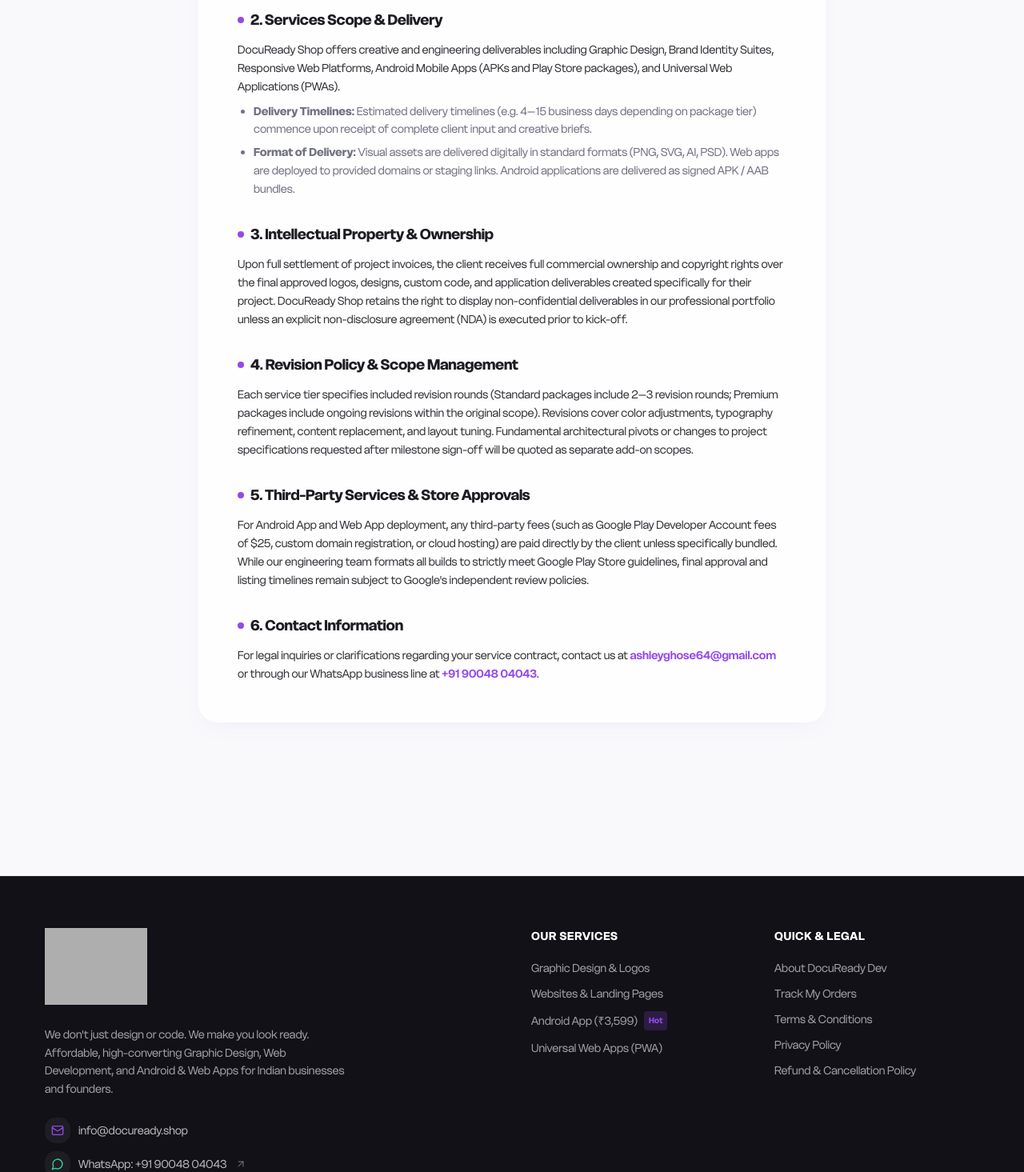
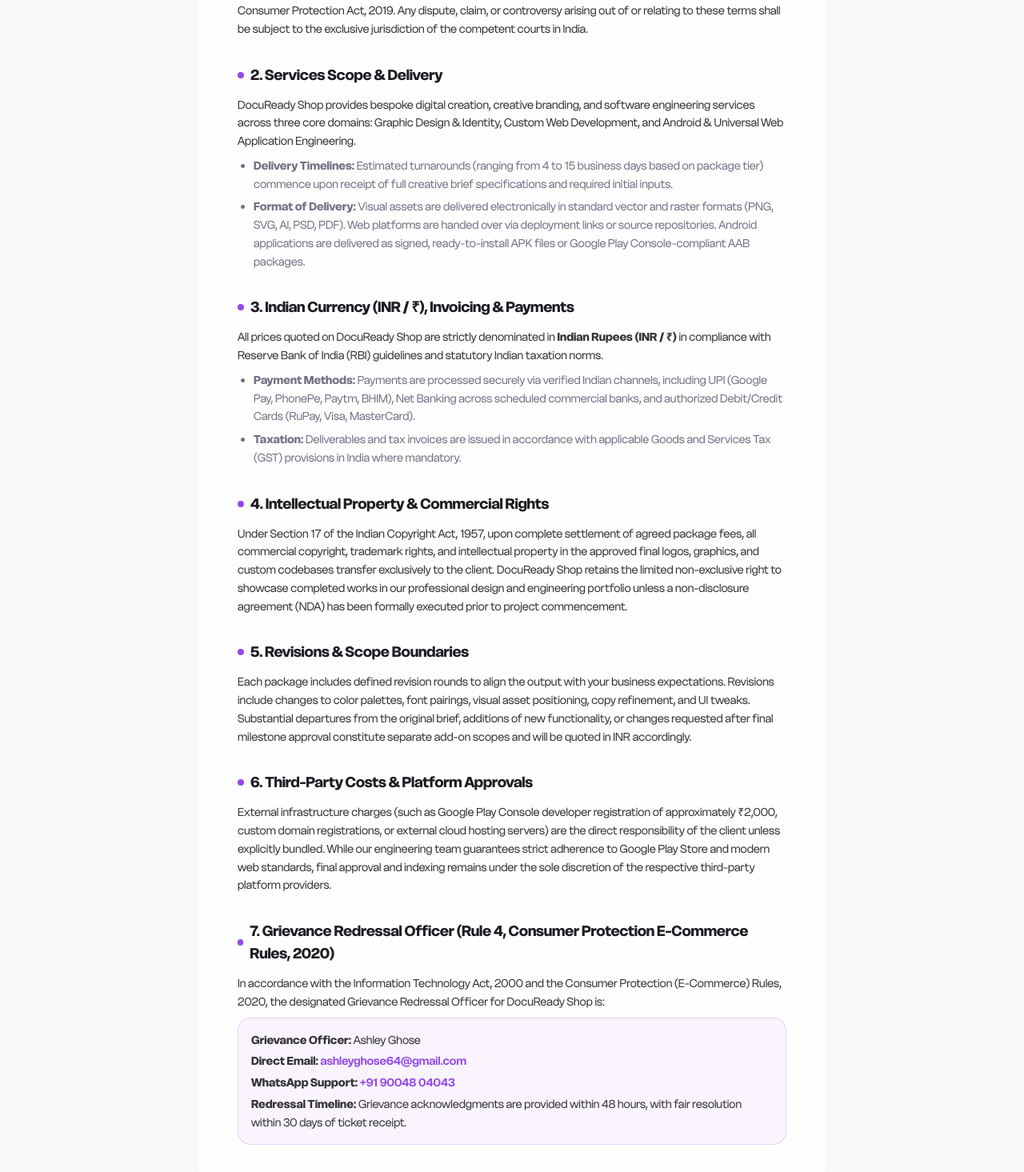
Before and after one commit to docuready-dev/docuready-shop, a React (Vite) app: page /terms in a window 1280 px wide. Shown: the part 506-1971 px from the top of the page at 80% size. Built offline with nearby package versions, Linux system fonts and the light colour scheme; grey boxes are pictures that could not be loaded.

Commit message:
feat: align T&C and refund policies with Indian law and INR currency, set official email to ashleyghose64@gmail.com

```diff
--- a/src/components/Footer.tsx
+++ b/src/components/Footer.tsx
@@ -31,13 +31,13 @@ export default function Footer() {
             </p>
             <div className="flex flex-col gap-2.5">
               <a
-                href="mailto:info@docuready.shop"
+                href="mailto:ashleyghose64@gmail.com"
                 className="inline-flex items-center gap-2.5 text-white/70 hover:text-white text-sm transition-colors group"
               >
                 <div className="w-8 h-8 rounded-lg bg-white/5 flex items-center justify-center group-hover:bg-primary/20 transition-colors">
                   <Mail className="w-4 h-4 text-primary" />
                 </div>
-                <span>info@docuready.shop</span>
+                <span>ashleyghose64@gmail.com</span>
               </a>
               <a
                 href="https://wa.me/919004804043"
--- a/src/pages/PrivacyPage.tsx
+++ b/src/pages/PrivacyPage.tsx
@@ -61,11 +61,11 @@ export default function PrivacyPage() {
             </section>
 
             <section>
-              <h2 className="text-lg font-bold text-foreground mb-3 flex items-center gap-2">
-                <span className="w-2 h-2 rounded-full bg-emerald-600" /> 5. Data Retention & Privacy Rights
+              <h2 className="text-lg font-bold text-foreground mb-3 flex items-center gap-2 font-delight">
+                <span className="w-2 h-2 rounded-full bg-emerald-600" /> 5. Data Protection, IT Act Compliance & Privacy Rights
               </h2>
               <p>
-                You may request a copy of all personal records or project data linked to your email, or request complete deletion of your files from our backups by contacting our Data Protection Officer at <a href="mailto:privacy@docuready.shop" className="text-primary font-semibold hover:underline">privacy@docuready.shop</a>.
+                In compliance with the Information Technology Act, 2000 and the Information Technology (Reasonable Security Practices and Procedures and Sensitive Personal Data or Information) Rules, 2011, you maintain full control over your personal information. You may request a verified copy of all project records linked to your account, or request complete deletion of your files from our active servers by reaching our Data Protection & Grievance Officer at <a href="mailto:ashleyghose64@gmail.com" className="text-primary font-semibold hover:underline">ashleyghose64@gmail.com</a>.
               </p>
             </section>
           </div>
--- a/src/pages/RefundPage.tsx
+++ b/src/pages/RefundPage.tsx
@@ -10,58 +10,85 @@ export default function RefundPage() {
             <div className="w-14 h-14 rounded-2xl bg-amber-500/10 flex items-center justify-center mx-auto mb-4 text-amber-600">
               <RefreshCcw className="w-7 h-7" />
             </div>
-            <h1 className="text-3xl sm:text-5xl font-extrabold tracking-tight mb-3">Refund & Cancellation Policy</h1>
-            <p className="text-muted-foreground text-sm">Last updated: November 2026</p>
+            <h1 className="text-3xl sm:text-5xl font-extrabold tracking-tight mb-3 font-delight">Refund & Cancellation Policy</h1>
+            <p className="text-muted-foreground text-sm">Governed under the Consumer Protection (E-Commerce) Rules, 2020 (India) · All Settlements in INR (₹) · Last updated: November 2026</p>
           </div>
 
           <div className="glass-card rounded-3xl p-8 sm:p-12 border border-white/80 shadow-xl space-y-8 text-sm leading-relaxed text-foreground/90">
             <section>
-              <h2 className="text-lg font-bold text-foreground mb-3 flex items-center gap-2">
-                <span className="w-2 h-2 rounded-full bg-amber-500" /> 1. Digital Services Overview
+              <h2 className="text-lg font-bold text-foreground mb-3 flex items-center gap-2 font-delight">
+                <span className="w-2 h-2 rounded-full bg-amber-500" /> 1. Nature of Custom Digital Services
               </h2>
               <p>
-                At <strong>DocuReady Shop</strong>, we deliver customized digital assets, bespoke graphic designs, custom web platforms, and mobile application engineering. Because our deliverables involve dedicated designer and developer hours tailored specifically to your brief, our refund policy reflects the progressive stages of production.
+                <strong>DocuReady Shop</strong> provides bespoke creative, web engineering, and mobile app development services. Because every deliverable involves dedicated human effort, developer hours, and customized design tailored specifically to your project requirements, our cancellation and refund policies adhere strictly to Indian statutory consumer norms while reflecting the progressive milestones of digital production.
               </p>
             </section>
 
             <section>
-              <h2 className="text-lg font-bold text-foreground mb-3 flex items-center gap-2">
-                <span className="w-2 h-2 rounded-full bg-amber-500" /> 2. Order Cancellation Prior to Work Commencing
+              <h2 className="text-lg font-bold text-foreground mb-3 flex items-center gap-2 font-delight">
+                <span className="w-2 h-2 rounded-full bg-amber-500" /> 2. Cancellation Prior to Work Initiation (100% Full Refund)
               </h2>
               <p>
-                If you request cancellation within <strong>24 hours</strong> of placing an order and before our creative or technical team has initiated initial concept explorations, a <strong>100% full refund</strong> will be issued to your original payment method (minus any standard bank processing charges).
+                In alignment with fair trade practices under the Consumer Protection Act, 2019, if an order cancellation is submitted within <strong>24 hours</strong> of booking and prior to the initiation of design discovery, mockup drafting, or codebase architecture by our team:
               </p>
-            </section>
-
-            <section>
-              <h2 className="text-lg font-bold text-foreground mb-3 flex items-center gap-2">
-                <span className="w-2 h-2 rounded-full bg-amber-500" /> 3. During Active Production & Revisions
-              </h2>
-              <p className="mb-2">
-                Once initial mockups, design drafts, or codebase architecture have been delivered for your review:
-              </p>
-              <ul className="list-disc pl-5 space-y-1.5 text-muted-foreground">
-                <li><strong>Revision Commitment:</strong> We are committed to achieving your satisfaction through the revision rounds included in your tier. If the initial draft does not align with your vision, we will rework the creative direction based on your constructive feedback.</li>
-                <li><strong>Partial Refund:</strong> If a mutual resolution cannot be reached after the first round of concepts, a partial refund of up to 50% may be issued, compensating for the labor and hours committed to date.</li>
+              <ul className="list-disc pl-5 space-y-1.5 text-muted-foreground mt-2">
+                <li>You are entitled to a <strong>100% full refund</strong> of the amount paid in Indian National Rupees (INR / ₹).</li>
+                <li>Refunds are returned via the exact same payment route (original UPI handle, credit/debit card, or net banking account).</li>
               </ul>
             </section>
 
             <section>
-              <h2 className="text-lg font-bold text-foreground mb-3 flex items-center gap-2">
-                <span className="w-2 h-2 rounded-full bg-amber-500" /> 4. Non-Refundable Milestones
+              <h2 className="text-lg font-bold text-foreground mb-3 flex items-center gap-2 font-delight">
+                <span className="w-2 h-2 rounded-full bg-amber-500" /> 3. Progressive Production & Revision Commitments
               </h2>
-              <p>
-                Refunds cannot be issued once the final high-resolution vector assets, final web deploy source code, or signed Android production APK/AAB packages have been approved and delivered to the client.
+              <p className="mb-2">
+                Once initial design mockups, visual wireframes, or prototype web/app builds have been presented for client evaluation:
               </p>
+              <ul className="list-disc pl-5 space-y-1.5 text-muted-foreground">
+                <li><strong>Revision Priority:</strong> We are committed to achieving complete creative satisfaction. If the initial draft requires changes, we will execute the revision rounds included with your package tier to refine the deliverable to your exact preferences.</li>
+                <li><strong>Partial Refund (Up to 50% in INR):</strong> If, after the first round of concept explorations, you choose not to proceed further, a partial refund of up to 50% of the contract value may be issued to reimburse unspent project milestones, while fairly compensating for labor and creative hours already expended.</li>
+              </ul>
             </section>
 
             <section>
-              <h2 className="text-lg font-bold text-foreground mb-3 flex items-center gap-2">
-                <span className="w-2 h-2 rounded-full bg-amber-500" /> 5. How to Initiate a Request
+              <h2 className="text-lg font-bold text-foreground mb-3 flex items-center gap-2 font-delight">
+                <span className="w-2 h-2 rounded-full bg-amber-500" /> 4. Non-Refundable Deliverables
               </h2>
               <p>
-                To request a cancellation or refund discussion, message our operations lead directly on WhatsApp at <a href="https://wa.me/919004804043" className="text-primary font-bold hover:underline">+91 90048 04043</a> or write to <a href="mailto:support@docuready.shop" className="text-primary font-bold hover:underline">support@docuready.shop</a> quoting your <strong>Order Reference ID</strong> (e.g. #DR-1041). Valid refunds are processed within 5–7 business days to your original payment method.
+                Refunds cannot be granted after:
               </p>
+              <ul className="list-disc pl-5 space-y-1.5 text-muted-foreground mt-2">
+                <li>The client has formally reviewed, approved, and accepted the final vector master files (AI, EPS, SVG), complete web code source files, or signed production Android APK/AAB builds.</li>
+                <li>Third-party non-reimbursable disbursements have been made on the client's behalf (e.g. domain registrations, server subscriptions, or Play Store submission filing fees).</li>
+              </ul>
+            </section>
+
+            <section>
+              <h2 className="text-lg font-bold text-foreground mb-3 flex items-center gap-2 font-delight">
+                <span className="w-2 h-2 rounded-full bg-amber-500" /> 5. Indian Banking Settlement Timelines (RBI Compliance)
+              </h2>
+              <p className="mb-2">
+                All approved refunds are initiated through authorized Indian banking channels (Razorpay / Cashfree / direct NEFT or UPI payout) in strict accordance with Reserve Bank of India turnaround norms:
+              </p>
+              <ul className="list-disc pl-5 space-y-1.5 text-muted-foreground">
+                <li><strong>Processing Window:</strong> 5 to 7 business working days from formal approval of the refund request.</li>
+                <li><strong>Currency of Settlement:</strong> All credits are remitted exclusively in <strong>INR (₹)</strong>. Bank reference numbers (UTR / ARN) are furnished to the client via WhatsApp and email for instantaneous verification.</li>
+              </ul>
+            </section>
+
+            <section>
+              <h2 className="text-lg font-bold text-foreground mb-3 flex items-center gap-2 font-delight">
+                <span className="w-2 h-2 rounded-full bg-amber-500" /> 6. Grievance Redressal & Refund Requests
+              </h2>
+              <p className="mb-2">
+                To submit a cancellation notice or raise an inquiry regarding a refund, quote your <strong>Order Reference ID</strong> (e.g. #DR-1041) through our official channels:
+              </p>
+              <div className="bg-amber-500/10 rounded-2xl p-4 border border-amber-500/20 space-y-1">
+                <p><strong>Grievance & Accounts Officer:</strong> Ashley Ghose</p>
+                <p><strong>Direct Email:</strong> <a href="mailto:ashleyghose64@gmail.com" className="text-primary font-semibold hover:underline">ashleyghose64@gmail.com</a></p>
+                <p><strong>WhatsApp Support Desk:</strong> <a href="https://wa.me/919004804043" className="text-primary font-semibold hover:underline">+91 90048 04043</a></p>
+                <p><strong>Service Location:</strong> Mumbai, Maharashtra, India</p>
+              </div>
             </section>
           </div>
         </motion.div>
--- a/src/pages/TermsPage.tsx
+++ b/src/pages/TermsPage.tsx
@@ -10,67 +10,86 @@ export default function TermsPage() {
             <div className="w-14 h-14 rounded-2xl bg-primary/10 flex items-center justify-center mx-auto mb-4 text-primary">
               <FileText className="w-7 h-7" />
             </div>
-            <h1 className="text-3xl sm:text-5xl font-extrabold tracking-tight mb-3">Terms & Conditions</h1>
-            <p className="text-muted-foreground text-sm">Last updated: November 2026</p>
+            <h1 className="text-3xl sm:text-5xl font-extrabold tracking-tight mb-3 font-delight">Terms & Conditions</h1>
+            <p className="text-muted-foreground text-sm">Compliant with the Information Technology Act, 2000 & Consumer Protection Act, 2019 (India) · Last updated: November 2026</p>
           </div>
 
           <div className="glass-card rounded-3xl p-8 sm:p-12 border border-white/80 shadow-xl space-y-8 text-sm leading-relaxed text-foreground/90">
             <section>
-              <h2 className="text-lg font-bold text-foreground mb-3 flex items-center gap-2">
-                <span className="w-2 h-2 rounded-full bg-primary" /> 1. Agreement to Terms
+              <h2 className="text-lg font-bold text-foreground mb-3 flex items-center gap-2 font-delight">
+                <span className="w-2 h-2 rounded-full bg-primary" /> 1. Agreement to Terms & Governing Jurisdiction
               </h2>
               <p>
-                By accessing or placing an order through <strong>DocuReady Shop</strong> ("we", "us", or "our"), accessible via docuready.shop or our affiliated communication desks, you agree to be bound by these Terms and Conditions. If you do not agree with any part of these terms, please do not utilize our design, web, or mobile app services.
+                By accessing, browsing, or placing an order through <strong>DocuReady Shop</strong> ("we", "us", or "our"), accessible via our web application and official communication channels, you agree to be legally bound by these Terms and Conditions. These terms are governed by and construed in accordance with the substantive laws of the Republic of India, including the Indian Contract Act, 1872, the Information Technology Act, 2000, and the Consumer Protection Act, 2019. Any dispute, claim, or controversy arising out of or relating to these terms shall be subject to the exclusive jurisdiction of the competent courts in India.
               </p>
             </section>
 
             <section>
-              <h2 className="text-lg font-bold text-foreground mb-3 flex items-center gap-2">
+              <h2 className="text-lg font-bold text-foreground mb-3 flex items-center gap-2 font-delight">
                 <span className="w-2 h-2 rounded-full bg-primary" /> 2. Services Scope & Delivery
               </h2>
               <p className="mb-2">
-                DocuReady Shop offers creative and engineering deliverables including Graphic Design, Brand Identity Suites, Responsive Web Platforms, Android Mobile Apps (APKs and Play Store packages), and Universal Web Applications (PWAs).
+                DocuReady Shop provides bespoke digital creation, creative branding, and software engineering services across three core domains: Graphic Design & Identity, Custom Web Development, and Android & Universal Web Application Engineering.
               </p>
               <ul className="list-disc pl-5 space-y-1.5 text-muted-foreground">
-                <li><strong>Delivery Timelines:</strong> Estimated delivery timelines (e.g. 4–15 business days depending on package tier) commence upon receipt of complete client input and creative briefs.</li>
-                <li><strong>Format of Delivery:</strong> Visual assets are delivered digitally in standard formats (PNG, SVG, AI, PSD). Web apps are deployed to provided domains or staging links. Android applications are delivered as signed APK / AAB bundles.</li>
+                <li><strong>Delivery Timelines:</strong> Estimated turnarounds (ranging from 4 to 15 business days based on package tier) commence upon receipt of full creative brief specifications and required initial inputs.</li>
+                <li><strong>Format of Delivery:</strong> Visual assets are delivered electronically in standard vector and raster formats (PNG, SVG, AI, PSD, PDF). Web platforms are handed over via deployment links or source repositories. Android applications are delivered as signed, ready-to-install APK files or Google Play Console-compliant AAB packages.</li>
               </ul>
             </section>
 
             <section>
-              <h2 className="text-lg font-bold text-foreground mb-3 flex items-center gap-2">
-                <span className="w-2 h-2 rounded-full bg-primary" /> 3. Intellectual Property & Ownership
+              <h2 className="text-lg font-bold text-foreground mb-3 flex items-center gap-2 font-delight">
+                <span className="w-2 h-2 rounded-full bg-primary" /> 3. Indian Currency (INR / ₹), Invoicing & Payments
+              </h2>
+              <p className="mb-2">
+                All prices quoted on DocuReady Shop are strictly denominated in <strong>Indian Rupees (INR / ₹)</strong> in compliance with Reserve Bank of India (RBI) guidelines and statutory Indian taxation norms.
+              </p>
+              <ul className="list-disc pl-5 space-y-1.5 text-muted-foreground">
+                <li><strong>Payment Methods:</strong> Payments are processed securely via verified Indian channels, including UPI (Google Pay, PhonePe, Paytm, BHIM), Net Banking across scheduled commercial banks, and authorized Debit/Credit Cards (RuPay, Visa, MasterCard).</li>
+                <li><strong>Taxation:</strong> Deliverables and tax invoices are issued in accordance with applicable Goods and Services Tax (GST) provisions in India where mandatory.</li>
+              </ul>
+            </section>
+
+            <section>
+              <h2 className="text-lg font-bold text-foreground mb-3 flex items-center gap-2 font-delight">
+                <span className="w-2 h-2 rounded-full bg-primary" /> 4. Intellectual Property & Commercial Rights
               </h2>
               <p>
-                Upon full settlement of project invoices, the client receives full commercial ownership and copyright rights over the final approved logos, designs, custom code, and application deliverables created specifically for their project. DocuReady Shop retains the right to display non-confidential deliverables in our professional portfolio unless an explicit non-disclosure agreement (NDA) is executed prior to kick-off.
+                Under Section 17 of the Indian Copyright Act, 1957, upon complete settlement of agreed package fees, all commercial copyright, trademark rights, and intellectual property in the approved final logos, graphics, and custom codebases transfer exclusively to the client. DocuReady Shop retains the limited non-exclusive right to showcase completed works in our professional design and engineering portfolio unless a non-disclosure agreement (NDA) has been formally executed prior to project commencement.
               </p>
             </section>
 
             <section>
-              <h2 className="text-lg font-bold text-foreground mb-3 flex items-center gap-2">
-                <span className="w-2 h-2 rounded-full bg-primary" /> 4. Revision Policy & Scope Management
+              <h2 className="text-lg font-bold text-foreground mb-3 flex items-center gap-2 font-delight">
+                <span className="w-2 h-2 rounded-full bg-primary" /> 5. Revisions & Scope Boundaries
               </h2>
               <p>
-                Each service tier specifies included revision rounds (Standard packages include 2–3 revision rounds; Premium packages include ongoing revisions within the original scope). Revisions cover color adjustments, typography refinement, content replacement, and layout tuning. Fundamental architectural pivots or changes to project specifications requested after milestone sign-off will be quoted as separate add-on scopes.
+                Each package includes defined revision rounds to align the output with your business expectations. Revisions include changes to color palettes, font pairings, visual asset positioning, copy refinement, and UI tweaks. Substantial departures from the original brief, additions of new functionality, or changes requested after final milestone approval constitute separate add-on scopes and will be quoted in INR accordingly.
               </p>
             </section>
 
             <section>
-              <h2 className="text-lg font-bold text-foreground mb-3 flex items-center gap-2">
-                <span className="w-2 h-2 rounded-full bg-primary" /> 5. Third-Party Services & Store Approvals
+              <h2 className="text-lg font-bold text-foreground mb-3 flex items-center gap-2 font-delight">
+                <span className="w-2 h-2 rounded-full bg-primary" /> 6. Third-Party Costs & Platform Approvals
               </h2>
               <p>
-                For Android App and Web App deployment, any third-party fees (such as Google Play Developer Account fees of $25, custom domain registration, or cloud hosting) are paid directly by the client unless specifically bundled. While our engineering team formats all builds to strictly meet Google Play Store guidelines, final approval and listing timelines remain subject to Google's independent review policies.
+                External infrastructure charges (such as Google Play Console developer registration of approximately ₹2,000, custom domain registrations, or external cloud hosting servers) are the direct responsibility of the client unless explicitly bundled. While our engineering team guarantees strict adherence to Google Play Store and modern web standards, final approval and indexing remains under the sole discretion of the respective third-party platform providers.
               </p>
             </section>
 
             <section>
-              <h2 className="text-lg font-bold text-foreground mb-3 flex items-center gap-2">
-                <span className="w-2 h-2 rounded-full bg-primary" /> 6. Contact Information
+              <h2 className="text-lg font-bold text-foreground mb-3 flex items-center gap-2 font-delight">
+                <span className="w-2 h-2 rounded-full bg-primary" /> 7. Grievance Redressal Officer (Rule 4, Consumer Protection E-Commerce Rules, 2020)
               </h2>
-              <p>
-                For legal inquiries or clarifications regarding your service contract, contact us at <a href="mailto:ashleyghose64@gmail.com" className="text-primary font-semibold hover:underline">ashleyghose64@gmail.com</a> or through our WhatsApp business line at <a href="https://wa.me/919004804043" className="text-primary font-semibold hover:underline">+91 90048 04043</a>.
+              <p className="mb-2">
+                In accordance with the Information Technology Act, 2000 and the Consumer Protection (E-Commerce) Rules, 2020, the designated Grievance Redressal Officer for DocuReady Shop is:
               </p>
+              <div className="bg-primary/5 rounded-2xl p-4 border border-primary/20 space-y-1">
+                <p><strong>Grievance Officer:</strong> Ashley Ghose</p>
+                <p><strong>Direct Email:</strong> <a href="mailto:ashleyghose64@gmail.com" className="text-primary font-semibold hover:underline">ashleyghose64@gmail.com</a></p>
+                <p><strong>WhatsApp Support:</strong> <a href="https://wa.me/919004804043" className="text-primary font-semibold hover:underline">+91 90048 04043</a></p>
+                <p><strong>Redressal Timeline:</strong> Grievance acknowledgments are provided within 48 hours, with fair resolution within 30 days of ticket receipt.</p>
+              </div>
             </section>
           </div>
         </motion.div>
```
